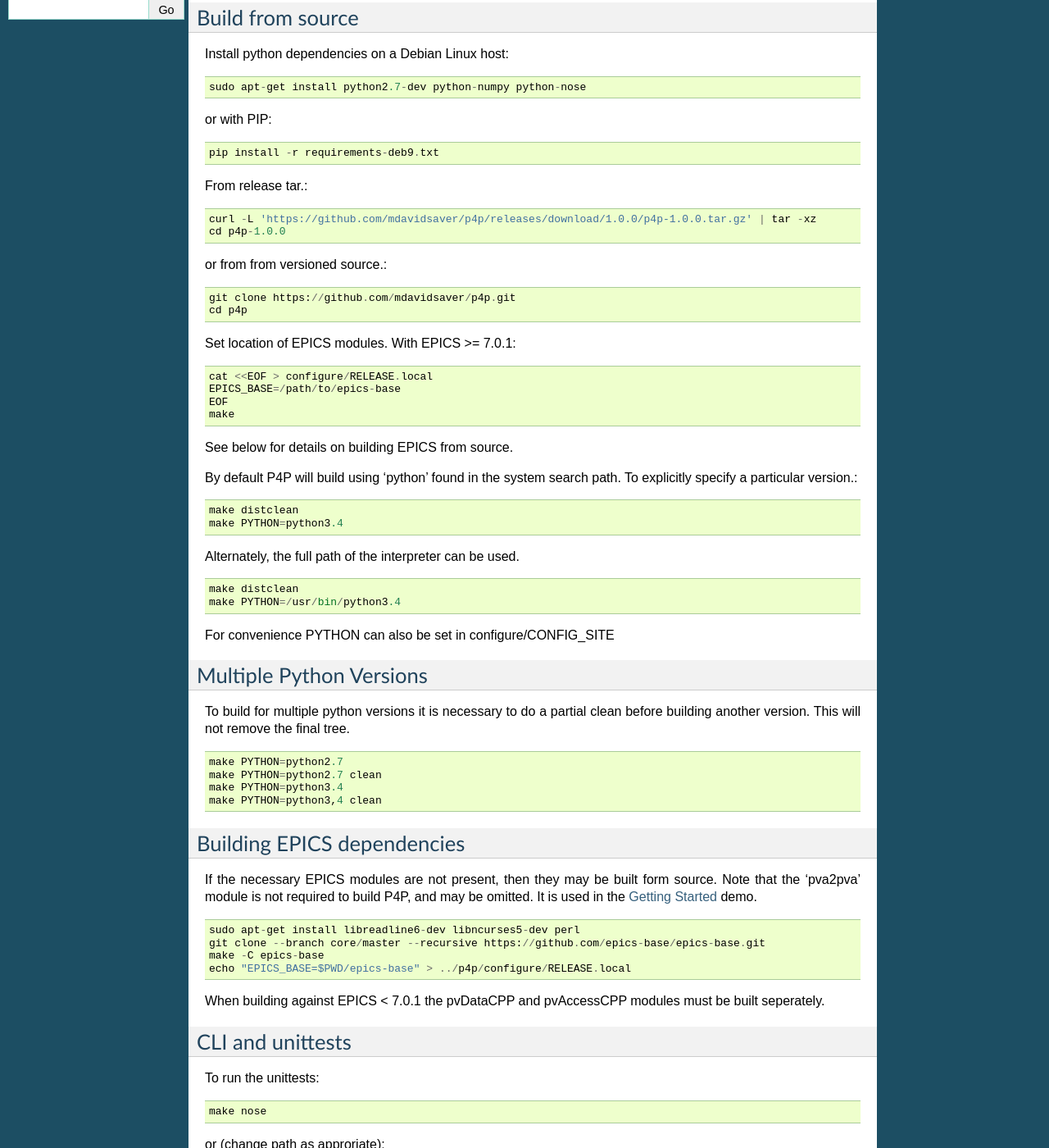
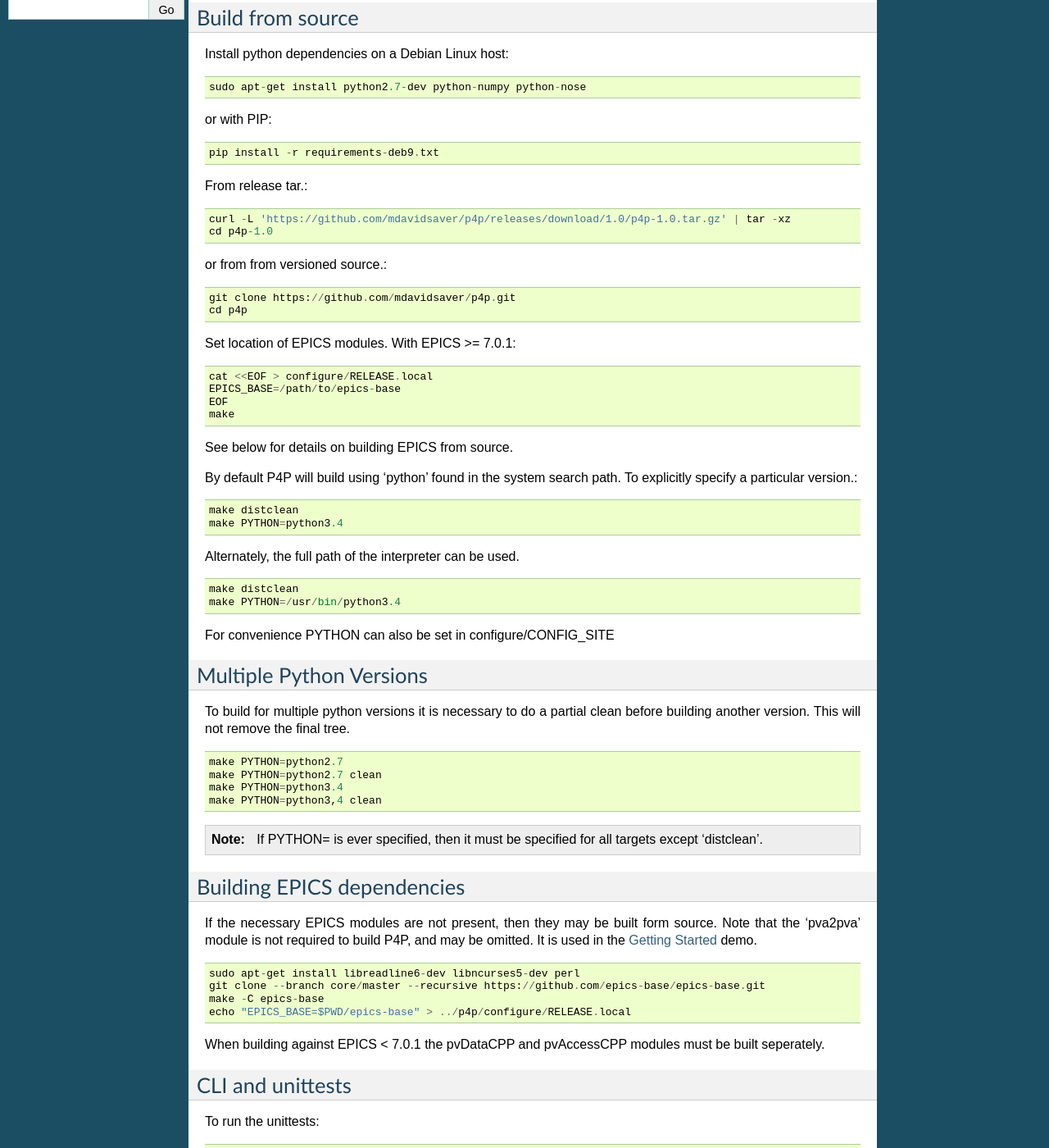
Before and after one commit to epics-base/p4p, a Sphinx documentation site: the page built from documentation/building.rst, in a window 1280 px wide and 1400 px high, scrolled down 381 px. Shown: the whole window at 82% size. Built offline with Sphinx 7.4.7, drawn with Linux system fonts in a browser that asks for light colours.

Commit message:
more doc

```diff
--- a/documentation/building.rst
+++ b/documentation/building.rst
@@ -30,8 +30,8 @@
 
 From release tar.::
 
-   curl -L 'https://github.com/mdavidsaver/p4p/releases/download/1.0.0/p4p-1.0.0.tar.gz' | tar -xz
-   cd p4p-1.0.0
+   curl -L 'https://github.com/mdavidsaver/p4p/releases/download/1.0/p4p-1.0.tar.gz' | tar -xz
+   cd p4p-1.0
 
 or from from versioned source.::
 
@@ -71,6 +71,8 @@
     make PYTHON=python3.4
     make PYTHON=python3,4 clean
 
+.. note:: If PYTHON= is ever specified, then it must be specified for all targets except 'distclean'.
+
 .. _builddeps:
 
 Building EPICS dependencies
```
